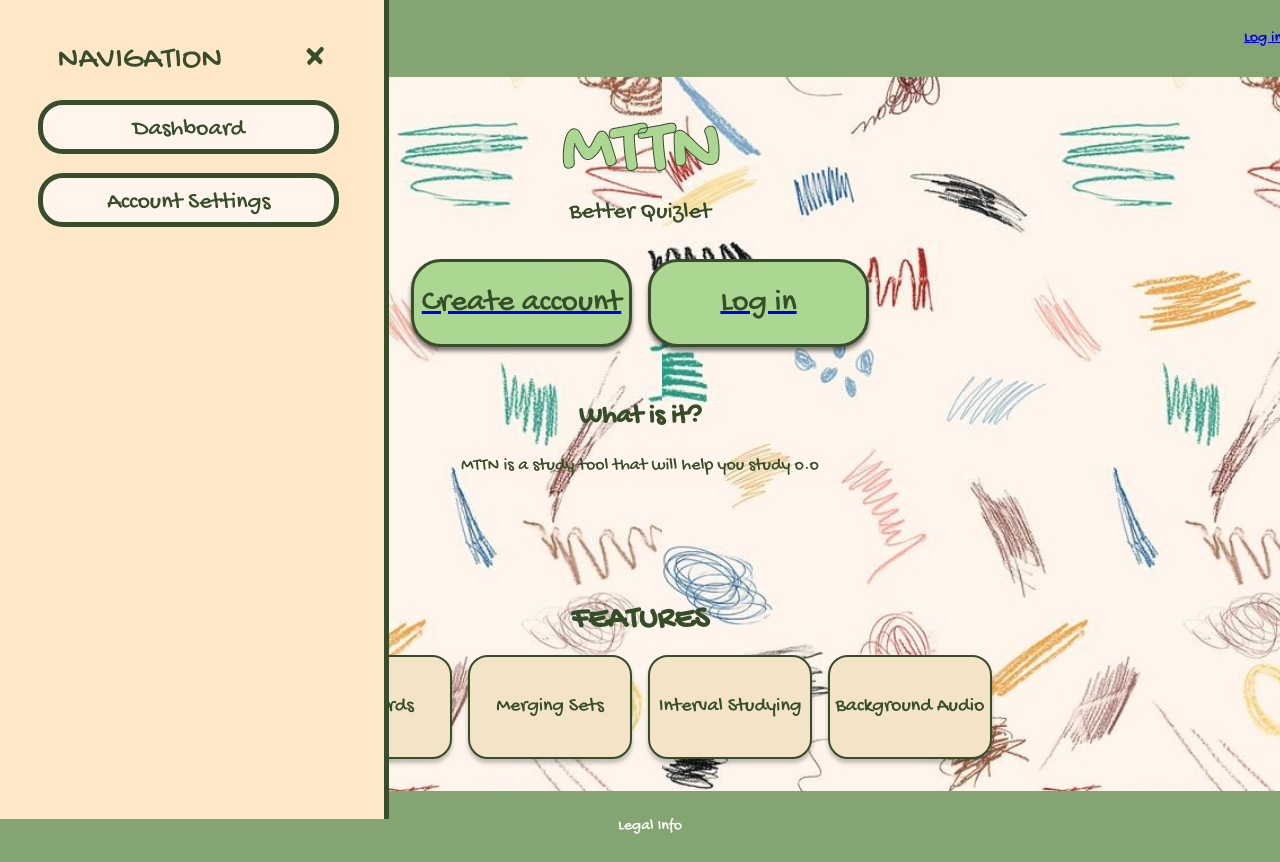
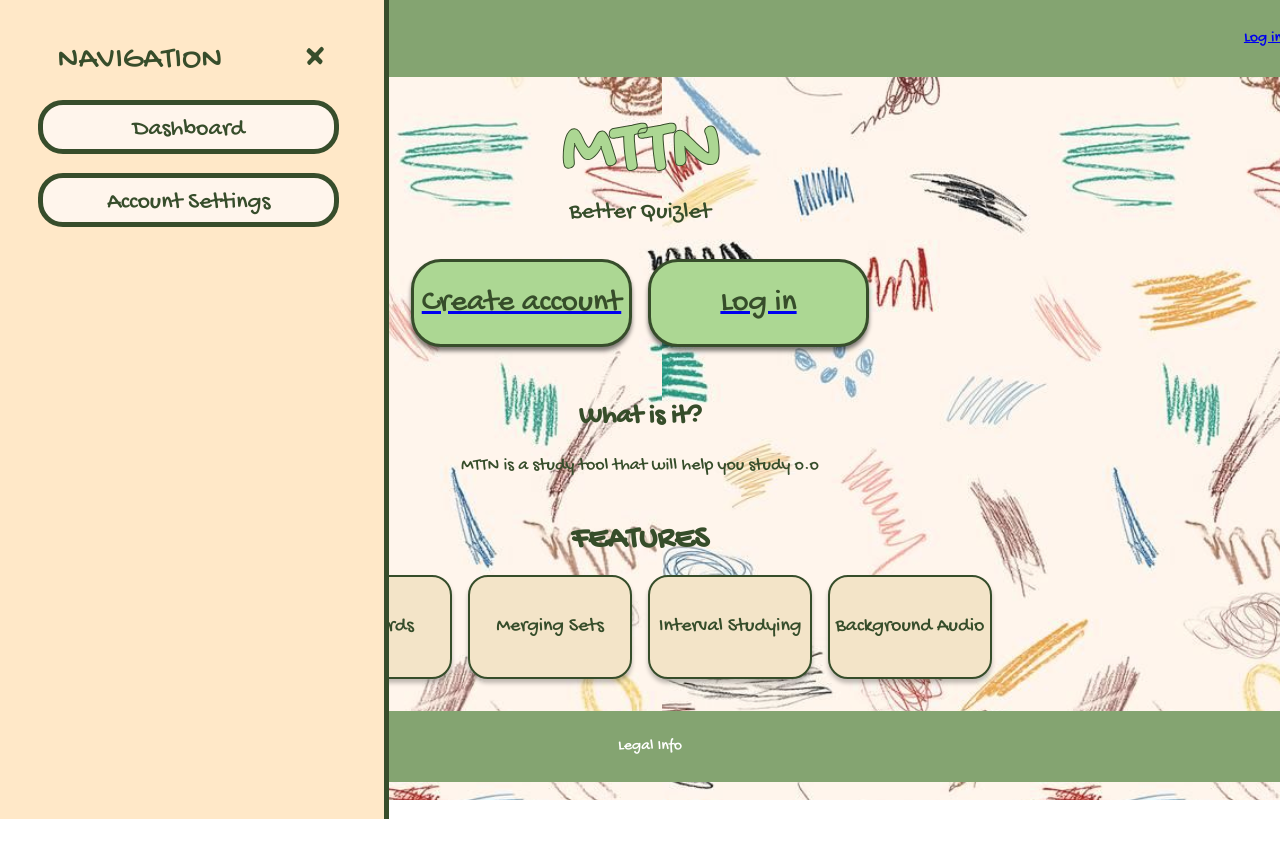
Before and after one commit to rin-bell4772/mttn, a Next.js app in the folder mttn/: page / in a window 1280 px wide. After the commit the page ends 800 px from the top, so only its background shows below. Built offline with nearby package versions, Linux system fonts and the light colour scheme; a web font is replaced by a local one.

Commit message:
css updates

```diff
--- a/mttn/src/app/page.module.css
+++ b/mttn/src/app/page.module.css
@@ -203,11 +203,9 @@ a.secondary {
   font-family: 'Gochi Hand', sans-serif;
   font-size: 18px;
   color: #364d2a;
-  margin-bottom: 2rem;
 }
 
 .features {
-  margin-top: 3rem;
   text-align: center;
 }
 
```
